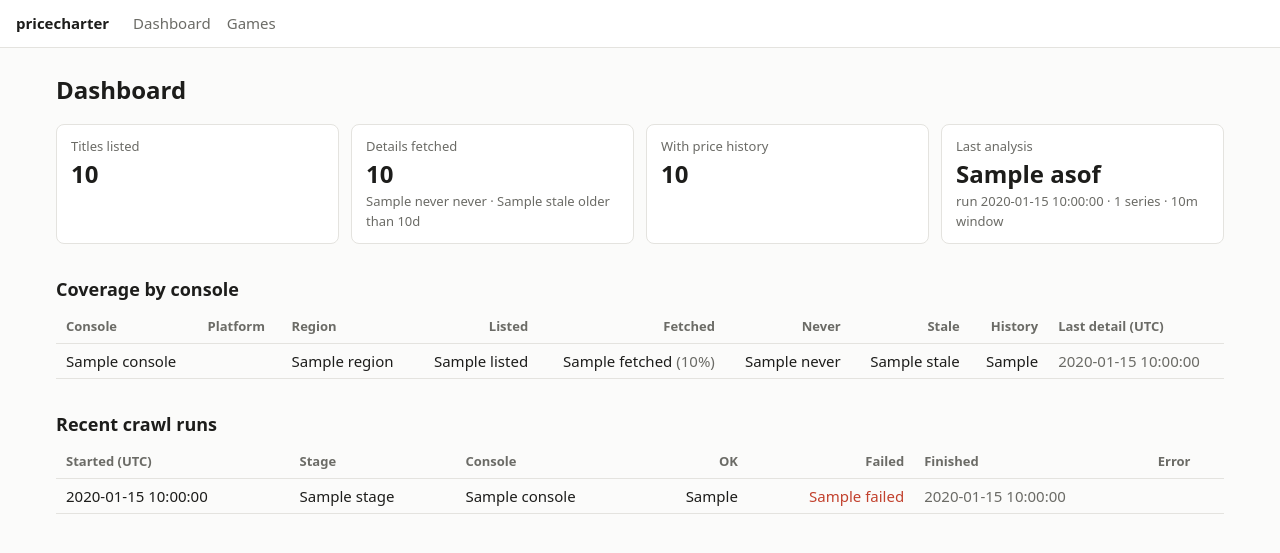
After one commit to tomtomtomdev/pricecharter, a Python web app: template pricecharter/ui/templates/dashboard.html in a window 1280 px wide. The commit adds this page. Shown: the top 553 px of the page. Run offline with Jinja, Linux system fonts and the light colour scheme; the template is opened without the code that fills it: most values are stand-ins (such as "Sample title", 1, 10 or a date in 2020).

Commit message:
U2: dashboard with crawl coverage, runs and last analysis
Co-Authored-By: Claude Opus 5.5 (1M context) <noreply@anthropic.com>

```diff
--- a/pricecharter/cli.py
+++ b/pricecharter/cli.py
@@ -50,7 +50,8 @@ def run_serve(args: argparse.Namespace) -> None:
     from .ui.app import create_app
 
     print(f"pricecharter UI on http://{args.host}:{args.http_port} (db {args.db.resolve()})")
-    uvicorn.run(create_app(args.db), host=args.host, port=args.http_port, log_level="warning")
+    app = create_app(args.db, stale_days=args.stale_days)
+    uvicorn.run(app, host=args.host, port=args.http_port, log_level="warning")
 
 
 def run_analyze(args: argparse.Namespace) -> None:
--- a/pricecharter/ui/static/app.css
+++ b/pricecharter/ui/static/app.css
@@ -27,3 +27,10 @@ th, td { text-align: left; padding: 6px 10px; border-bottom: 1px solid var(--bor
 th { color: var(--muted); font-weight: 550; font-size: 13px; }
 td.num, th.num { text-align: right; }
 .scroll { overflow-x: auto; }
+code { font-size: 13px; background: var(--border); padding: 1px 5px; border-radius: 4px; }
+.tiles { display: grid; grid-template-columns: repeat(auto-fit, minmax(200px, 1fr)); gap: 12px; margin: 16px 0; }
+.tile { background: var(--surface); border: 1px solid var(--border); border-radius: 8px; padding: 12px 14px; }
+.tile .label { color: var(--muted); font-size: 13px; }
+.tile .value { font-size: 24px; font-weight: 600; font-variant-numeric: tabular-nums; }
+.tile .muted { font-size: 13px; }
+.bad { color: var(--down); }
--- /dev/null
+++ b/pricecharter/ui/templates/dashboard.html
@@ -0,0 +1,58 @@
+{% extends "base.html" %}
+{% block content %}
+<h1>Dashboard</h1>
+<div class="tiles">
+  <div class="tile"><div class="label">Titles listed</div><div class="value">{{ "{:,}".format(totals.listed) }}</div></div>
+  <div class="tile"><div class="label">Details fetched</div><div class="value">{{ "{:,}".format(totals.fetched) }}</div>
+    <div class="muted">{{ totals.never }} never · {{ totals.stale }} older than {{ stale_days|int }}d</div></div>
+  <div class="tile"><div class="label">With price history</div><div class="value">{{ "{:,}".format(totals.with_history) }}</div></div>
+  <div class="tile"><div class="label">Last analysis</div>
+    {% if analysis %}
+      <div class="value">{{ analysis.asof }}</div>
+      <div class="muted">run {{ analysis.ran_at }} · {{ analysis.n_series }} series · {{ analysis.window }}m window</div>
+    {% else %}
+      <div class="value muted">—</div><div class="muted">No analysis yet — run <code>./run.sh analyze</code></div>
+    {% endif %}
+  </div>
+</div>
+
+<h2>Coverage by console</h2>
+{% if coverage %}
+<div class="scroll"><table>
+  <thead><tr><th>Console</th><th>Platform</th><th>Region</th><th class="num">Listed</th><th class="num">Fetched</th>
+    <th class="num">Never</th><th class="num">Stale</th><th class="num">History</th><th>Last detail (UTC)</th></tr></thead>
+  <tbody>
+  {% for r in coverage %}
+    <tr>
+      <td>{{ r.console }}</td><td>{{ r.platform or "" }}</td><td>{{ r.region or "" }}</td>
+      <td class="num">{{ r.listed }}</td>
+      <td class="num">{{ r.fetched }} <span class="muted">({{ (100 * r.fetched / r.listed)|round|int }}%)</span></td>
+      <td class="num">{{ r.never }}</td><td class="num">{{ r.stale }}</td><td class="num">{{ r.with_history }}</td>
+      <td class="muted">{{ r.last_detail_at or "" }}</td>
+    </tr>
+  {% endfor %}
+  </tbody>
+</table></div>
+{% else %}
+<p class="muted">Nothing crawled yet — run <code>./run.sh</code>.</p>
+{% endif %}
+
+<h2>Recent crawl runs</h2>
+{% if runs %}
+<div class="scroll"><table>
+  <thead><tr><th>Started (UTC)</th><th>Stage</th><th>Console</th><th class="num">OK</th><th class="num">Failed</th>
+    <th>Finished</th><th>Error</th></tr></thead>
+  <tbody>
+  {% for r in runs %}
+    <tr>
+      <td>{{ r.started_at }}</td><td>{{ r.stage }}</td><td>{{ r.console }}</td>
+      <td class="num">{{ r.ok }}</td><td class="num {% if r.failed %}bad{% endif %}">{{ r.failed }}</td>
+      <td class="muted">{{ r.finished_at or "running" }}</td><td class="bad">{{ r.error or "" }}</td>
+    </tr>
+  {% endfor %}
+  </tbody>
+</table></div>
+{% else %}
+<p class="muted">No crawl runs recorded.</p>
+{% endif %}
+{% endblock %}
--- a/pricecharter/ui/templates/home.html
+++ /dev/null
@@ -1,5 +0,0 @@
-{% extends "base.html" %}
-{% block content %}
-<h1>pricecharter</h1>
-<p class="muted">Crawled PriceCharting data, served locally.</p>
-{% endblock %}
```
Also changed, not shown: PLAN.md (+1 -1 lines), pricecharter/ui/app.py (+11 -3 lines), pricecharter/ui/queries.py (added, +42 -0 lines), tests/ui/conftest.py (+11 -0 lines), tests/ui/test_dashboard.py (added, +65 -0 lines).
